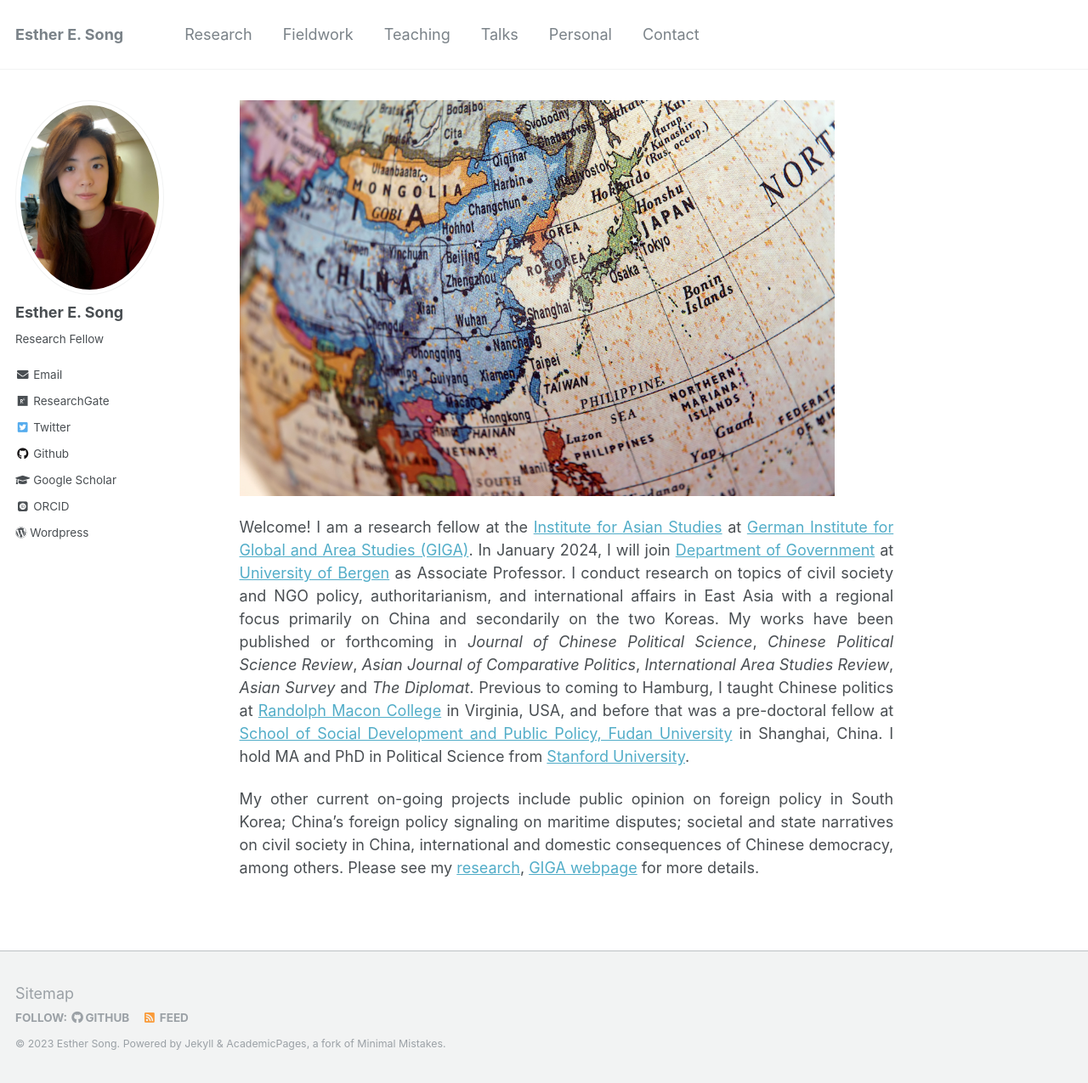
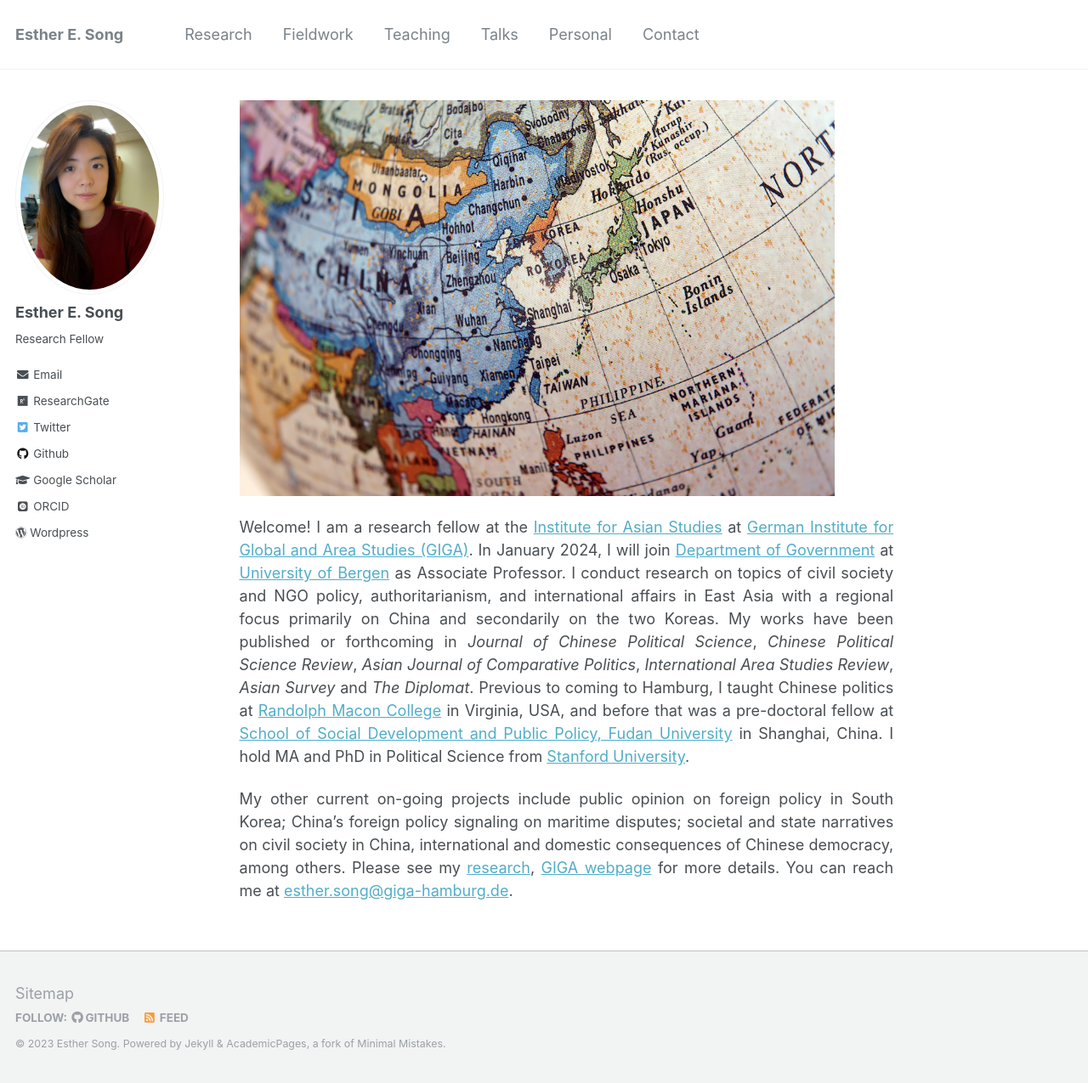
Before and after one commit to ehsong/ehsong.github.io, a Jekyll site: the page built from _pages/about.md, in a window 1280 px wide and 1275 px high. Shown: the whole window at 85% size. Built offline with Jekyll 4.4.1, drawn with Linux system fonts in a browser that asks for light colours; some web fonts are replaced.

Commit message:
Update about.md

```diff
--- a/_pages/about.md
+++ b/_pages/about.md
@@ -11,4 +11,4 @@
 
 Welcome! I am a research fellow at the [Institute for Asian Studies](https://www.giga-hamburg.de/en/institutes/giga-institute-for-asian-studies/) at [German Institute for Global and Area Studies (GIGA)](https://www.giga-hamburg.de/en/). In January 2024, I will join [Department of Government](https://www.uib.no/en/gov) at [University of Bergen](https://www.uib.no/en) as Associate Professor. I conduct research on topics of civil society and NGO policy, authoritarianism, and international affairs in East Asia with a regional focus primarily on China and secondarily on the two Koreas. My works have been published or forthcoming in *Journal of Chinese Political Science*, *Chinese Political Science Review*, *Asian Journal of Comparative Politics*, *International Area Studies Review*, *Asian Survey* and *The Diplomat*. Previous to coming to Hamburg, I taught Chinese politics at [Randolph Macon College](https://www.rmc.edu/) in Virginia, USA, and before that was a pre-doctoral fellow at [School of Social Development and Public Policy, Fudan University](https://www.fudan.edu.cn/en/2019/0514/c295a96700/page.htm) in Shanghai, China. I hold MA and PhD in Political Science from [Stanford University](https://stanford.edu).
 
-My other current on-going projects include public opinion on foreign policy in South Korea; China's foreign policy signaling on maritime disputes; societal and state narratives on civil society in China, international and domestic consequences of Chinese democracy, among others. Please see my [research](https://ehsong.github.io/research/), [GIGA webpage](https://www.giga-hamburg.de/en/the-giga/team/song-esther) for more details.
+My other current on-going projects include public opinion on foreign policy in South Korea; China's foreign policy signaling on maritime disputes; societal and state narratives on civil society in China, international and domestic consequences of Chinese democracy, among others. Please see my [research](https://ehsong.github.io/research/), [GIGA webpage](https://www.giga-hamburg.de/en/the-giga/team/song-esther) for more details. You can reach me at [esther.song@giga-hamburg.de](mailto:esther.song@giga-hamburg.de).
```
